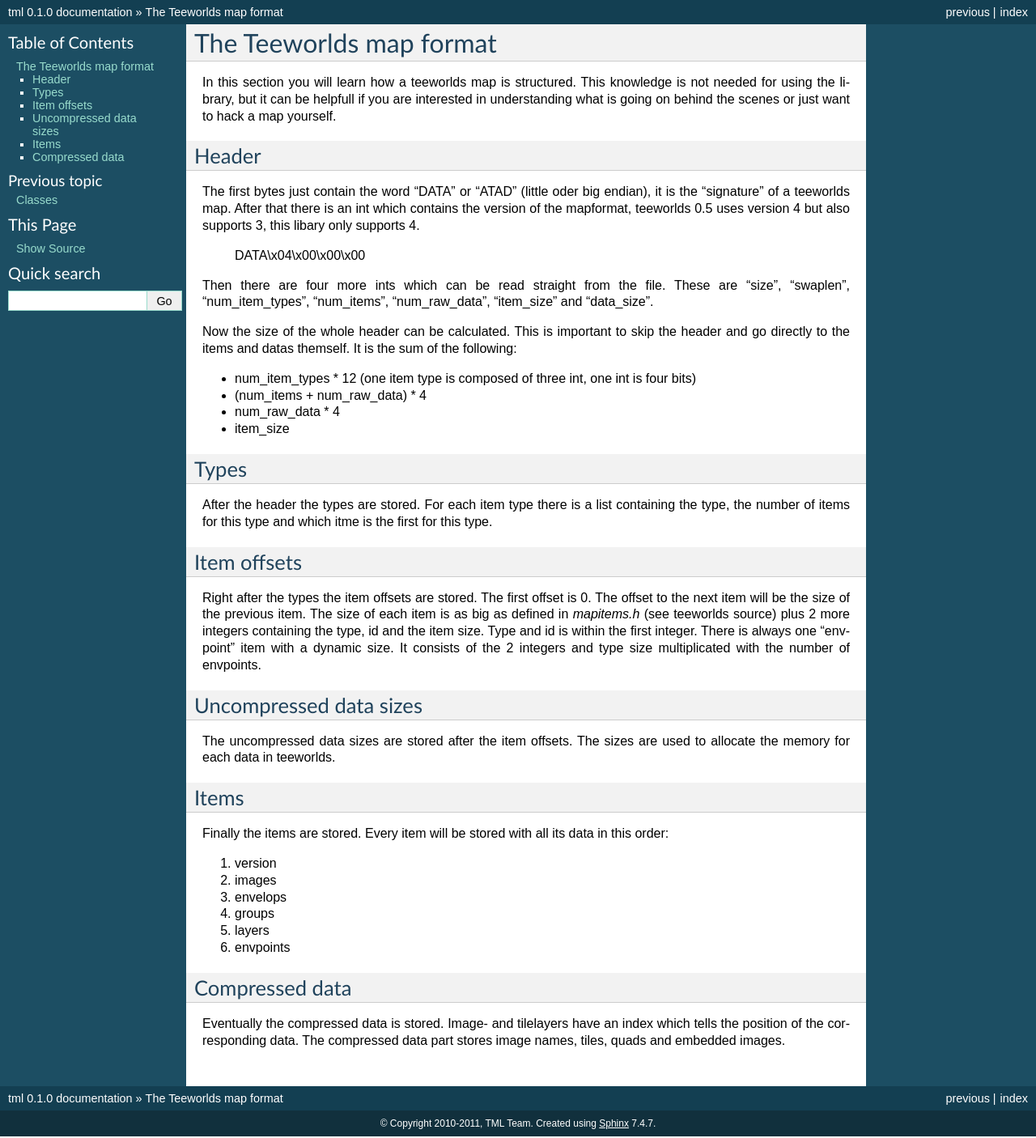
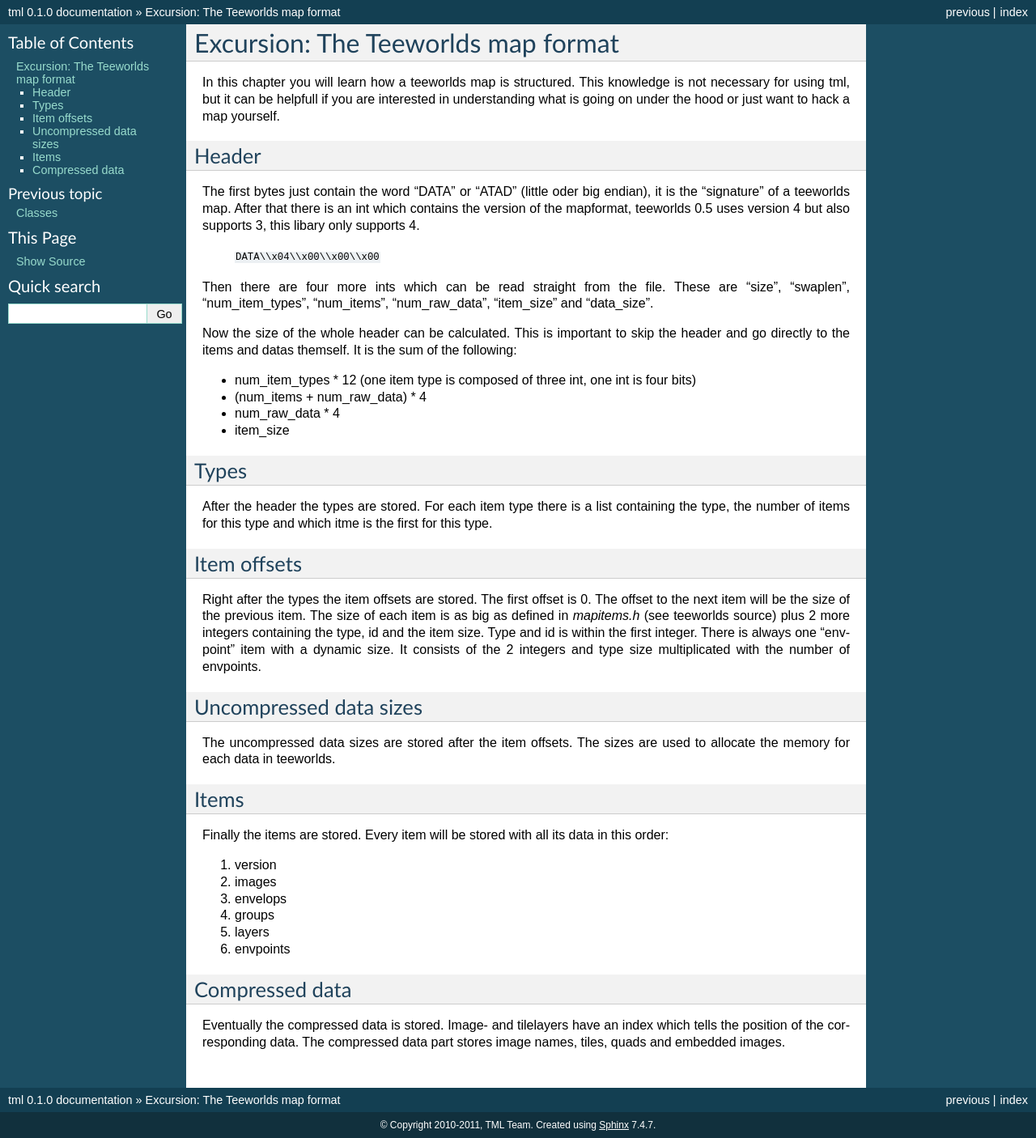
Before and after one commit to erdbeere/tml, a Sphinx documentation site: the page built from docs/mapformat.rst, in a window 1280 px wide. Shown: the whole page at 81% size. Built offline with Sphinx 7.4.7, drawn with Linux system fonts in a browser that asks for light colours.

Commit message:
Docs update.

```diff
--- a/docs/classes.rst
+++ b/docs/classes.rst
@@ -32,5 +32,5 @@
 Header
 ======
 
-.. automodule:: tml.tml
-   :members: Header
+.. autoclass:: tml.tml.Header
+   :members:
--- a/docs/exceptions.rst
+++ b/docs/exceptions.rst
@@ -1,3 +1,6 @@
 **********
 Exceptions
 **********
+
+.. autoclass:: tml.tml.MapError
+.. autoclass:: tml.tml.LayerError
--- a/docs/mapformat.rst
+++ b/docs/mapformat.rst
@@ -1,10 +1,10 @@
-========================
-The Teeworlds map format
-========================
+***********************************
+Excursion: The Teeworlds map format
+***********************************
 
-In this section you will learn how a teeworlds map is structured. This
-knowledge is not needed for using the library, but it can be helpfull if you
-are interested in understanding what is going on behind the scenes or just want
+In this chapter you will learn how a teeworlds map is structured. This
+knowledge is not necessary for using tml, but it can be helpfull if you are
+interested in understanding what is going on under the hood or just want
 to hack a map yourself.
 
 Header
@@ -14,7 +14,7 @@
 contains the version of the mapformat, teeworlds 0.5 uses version 4 but also
 supports 3, this libary only supports 4.
 
-   DATA\\x04\\x00\\x00\\x00
+   ``DATA\\x04\\x00\\x00\\x00``
 
 Then there are four more ints which can be read straight from the file.
 These are "size", "swaplen", "num_item_types", "num_items", "num_raw_data",
```
Also changed, not shown: docs/tutorial.rst (+13 -2 lines), 2 other files.
